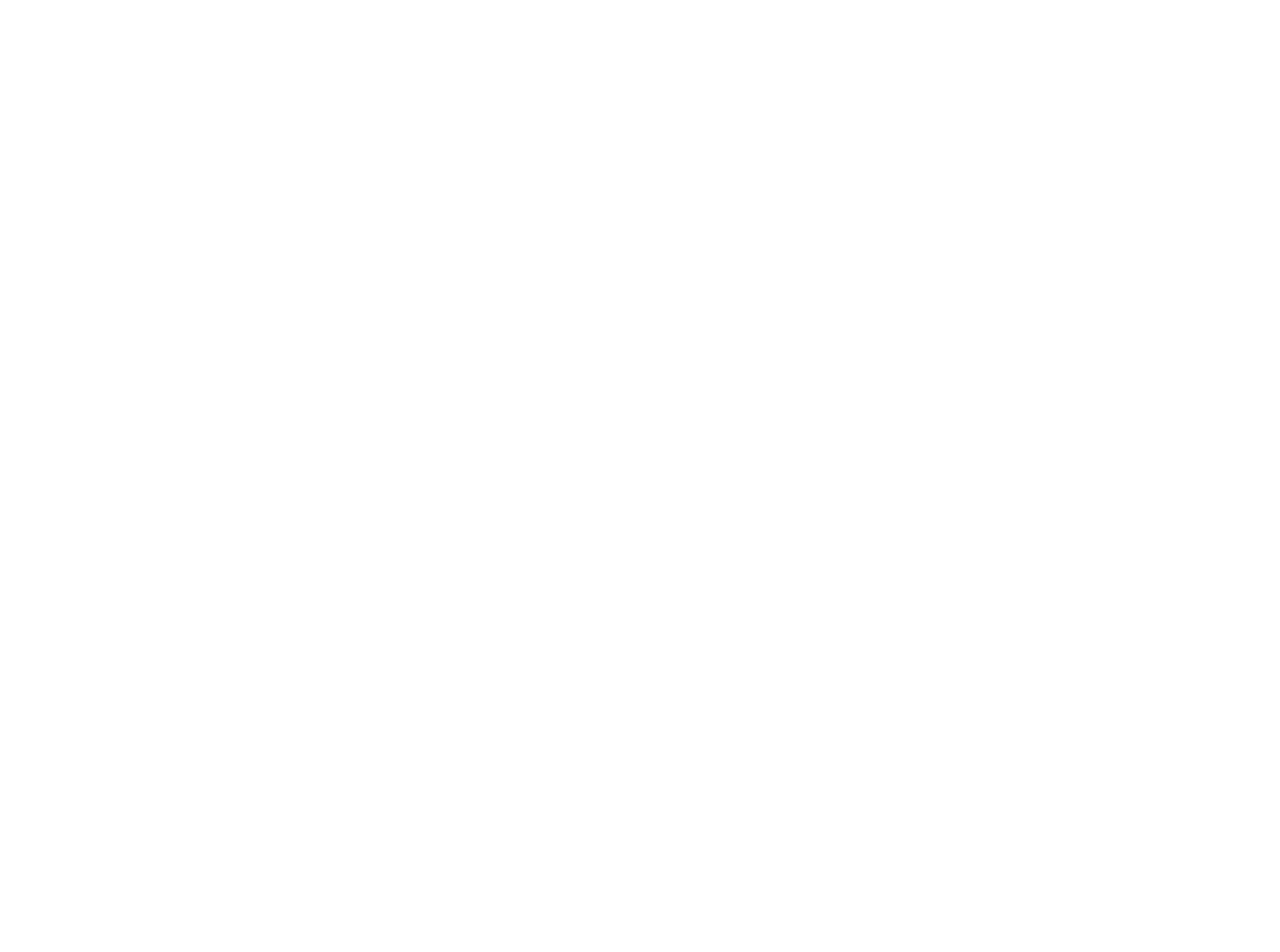
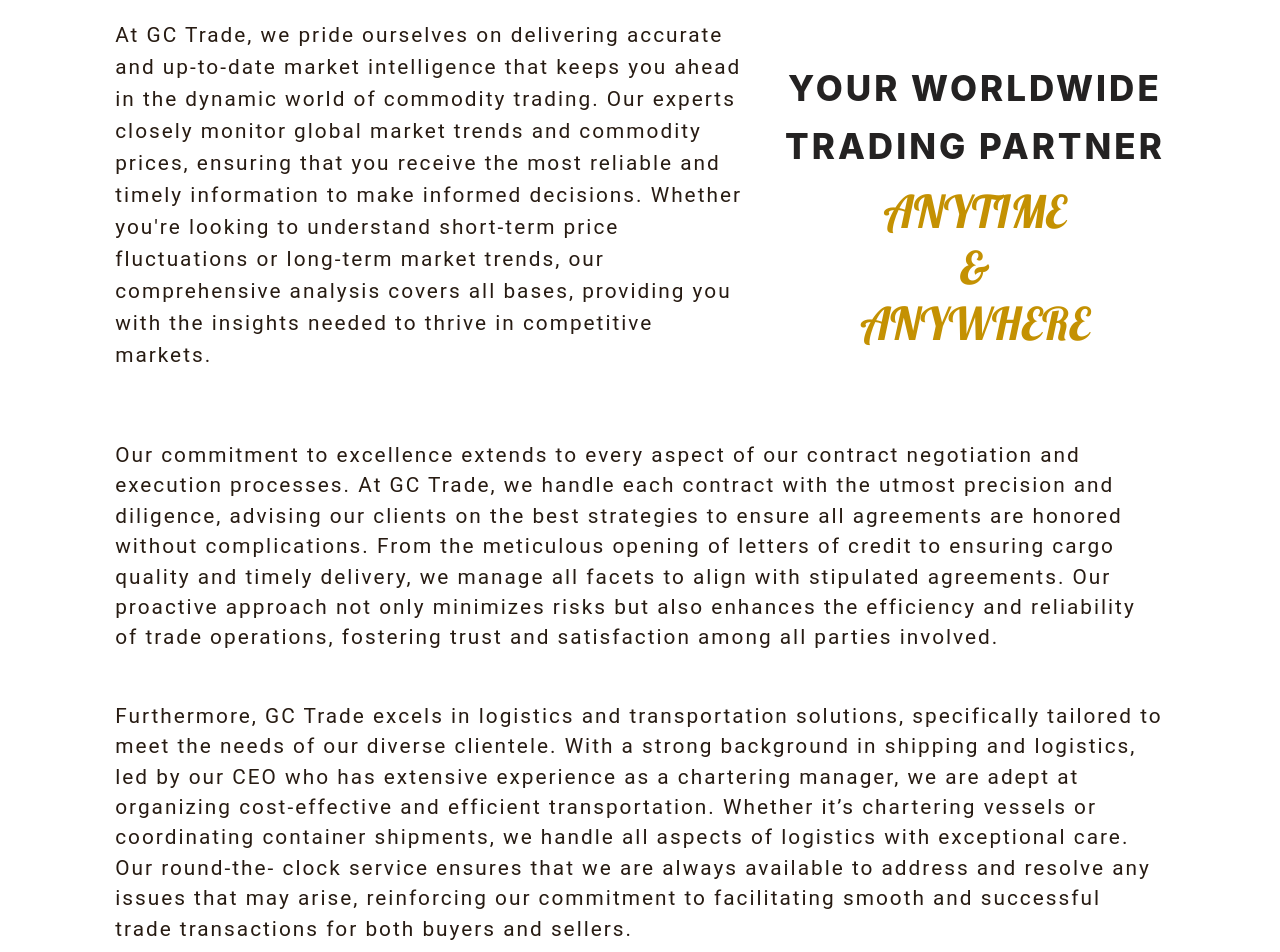
Before and after one commit to Mansish01/Trading_website, a React (Create React App) app: page / in a window 1280 px wide. Shown: the part 3920-4872 px from the top of the page. Before the commit the page ends 3594 px from the top, so only its background shows below. Built offline with nearby package versions, Linux system fonts and the light colour scheme.

Commit message:
services section completed

```diff
--- a/src/App.js
+++ b/src/App.js
@@ -3,6 +3,7 @@
 import Midsection from "./components/Midsection";
 import Aboutus from "./components/Aboutus";
 import Commodities from "./components/Commodities";
+import Services from "./components/Services";
 
 function App() {
   return (
@@ -12,6 +13,7 @@
       <Midsection />
       <Aboutus />
       <Commodities />
+      <Services />
 
     </>
   );
--- /dev/null
+++ b/src/components/Services.jsx
@@ -0,0 +1,85 @@
+import React from 'react'
+import "../styles/Services.css"
+
+const Services = () => {
+  return (
+    <div className="services">
+        <div className="servicescontainer">
+            <h1 className="serviceheader">
+                OUR SERVICES
+            </h1>
+
+                <div className="leftservicecontainer">
+                    <p className="leftservice1">
+                        At GC Trade, we pride ourselves on delivering accurate
+                        and up-to-date market intelligence that keeps you
+                        ahead in the dynamic world of commodity trading.
+                        Our experts closely monitor global market trends
+                        and commodity prices, ensuring that you receive
+                        the most reliable and timely information to
+                        make informed decisions. Whether you're looking
+                        to understand short-term price fluctuations or
+                        long-term market trends, our comprehensive analysis
+                        covers all bases, providing you with the insights
+                        needed to thrive in competitive markets.
+
+
+                    </p>
+
+                    <div className="rightservicecontainer">
+                        <p className="rightservice1">YOUR WORLDWIDE</p>
+                        <p className="rightservice1">TRADING PARTNER</p>
+
+                        <p className="rightservice2">ANYTIME</p>
+                        <p className="rightservice2">&</p>
+                        <p className="rightservice2">ANYWHERE</p>
+
+                    </div>
+
+
+                </div>
+
+                <div className="servicesdesc">
+                    <p className="leftservice2">
+                        Our commitment to excellence extends to every
+                        aspect of our contract negotiation and execution
+                        processes. At GC Trade, we handle each contract
+                        with the utmost precision and diligence, advising
+                        our clients on the best strategies to ensure all
+                        agreements are honored without complications.
+                        From the meticulous opening of letters of credit
+                        to ensuring cargo quality and timely delivery,
+                        we manage all facets to align with stipulated
+                        agreements. Our proactive approach not only
+                        minimizes risks but also enhances the efficiency
+                        and reliability of trade operations, fostering
+                        trust and satisfaction among all parties involved.
+
+
+                        </p>
+
+                        <p className="leftservice3">
+                        Furthermore, GC Trade excels in logistics and
+                        transportation solutions, specifically tailored
+                        to meet the needs of our diverse clientele.
+                        With a strong background in shipping and logistics,
+                        led by our CEO who has extensive experience as a
+                        chartering manager, we are adept at organizing
+                        cost-effective and efficient transportation.
+                        Whether it’s chartering vessels or coordinating
+                        container shipments, we handle all aspects of
+                        logistics with exceptional care. Our round-the-
+                        clock service ensures that we are always available
+                        to address and resolve any issues that may arise,
+                        reinforcing our commitment to facilitating smooth
+                        and successful trade transactions for both buyers
+                        and sellers.
+                        </p>
+                </div>
+
+        </div>
+    </div>
+  )
+}
+
+export default Services
--- /dev/null
+++ b/src/styles/Services.css
@@ -0,0 +1,117 @@
+.services{
+    margin-top: 12rem;
+}
+
+.servicescontainer{
+    display: flex;
+    flex-direction: column;
+    justify-content: center;
+    align-items: center;
+    margin-top: 1rem;
+    margin-bottom: 6rem;
+}
+
+.serviceheader{
+    font-size: 28px;
+    font-weight: 800;
+    letter-spacing: 3px;
+    white-space: nowrap;
+    color:rgb(36, 34, 34);
+    margin-bottom: 5rem;
+    margin-left: 9%;
+    margin-right: 9%;
+}
+
+.serviceselement{
+    display: flex;
+    justify-content:center;
+    align-items: center;
+}
+
+.leftservicecontainer{
+    flex: 1.1;
+    display: flex;
+    justify-content: center;
+    align-items: center;
+    margin-left: 9%;
+    margin-right: 9%;
+}
+
+.servicesdesc{
+    margin-left: 9%;
+    margin-right: 9%;
+}
+
+.leftservice1{
+    font-weight: 400;
+    font-family: roboto;
+    font-size: 1.3rem;
+    letter-spacing: 2px;
+    line-height: 2rem;
+    color: #271b12;
+    margin-bottom: 3rem;
+}
+
+.leftservice2, .leftservice3{
+
+    font-weight: 400;
+    font-family: roboto;
+    font-size: 1.3rem;
+    letter-spacing: 2px;
+    line-height: 1.9rem;
+    color: #271b12;
+    margin-bottom: 3rem;
+}
+
+
+.rightservicecontainer{
+    flex: 0.9;
+    display: flex;
+    flex-direction: column;
+    justify-content: center;
+    align-items: center;
+    margin-left: 2rem;
+}
+
+.rightservice1{
+    margin-top: 0;
+    margin-bottom: 1rem;
+    font-size: 35px;
+    font-weight: 800;
+    letter-spacing: 3px;
+    white-space: nowrap;
+    color:rgb(36, 34, 34);
+}
+
+.rightservice2{
+    font-family: "Lobster", sans-serif;
+    font-size:45px ;
+    font-weight: 100;
+    font-style: normal;
+    color: #c49102;
+    margin-top: 0;
+    margin-bottom:0;
+}
+
+@media(max-width:1100px){
+
+    .leftservicecontainer{
+        flex-direction: column-reverse;
+    }
+
+    .leftservice1{
+        margin-top: 6rem;
+    }
+    .leftservice1, .leftservice2, .leftservice3{
+        text-align: center;
+    }
+
+    .rightservicecontainer{
+
+        width: 100%;
+        background-color: #857f71;
+        padding:2rem 9rem 2rem 9rem;
+
+    }
+
+}
```
